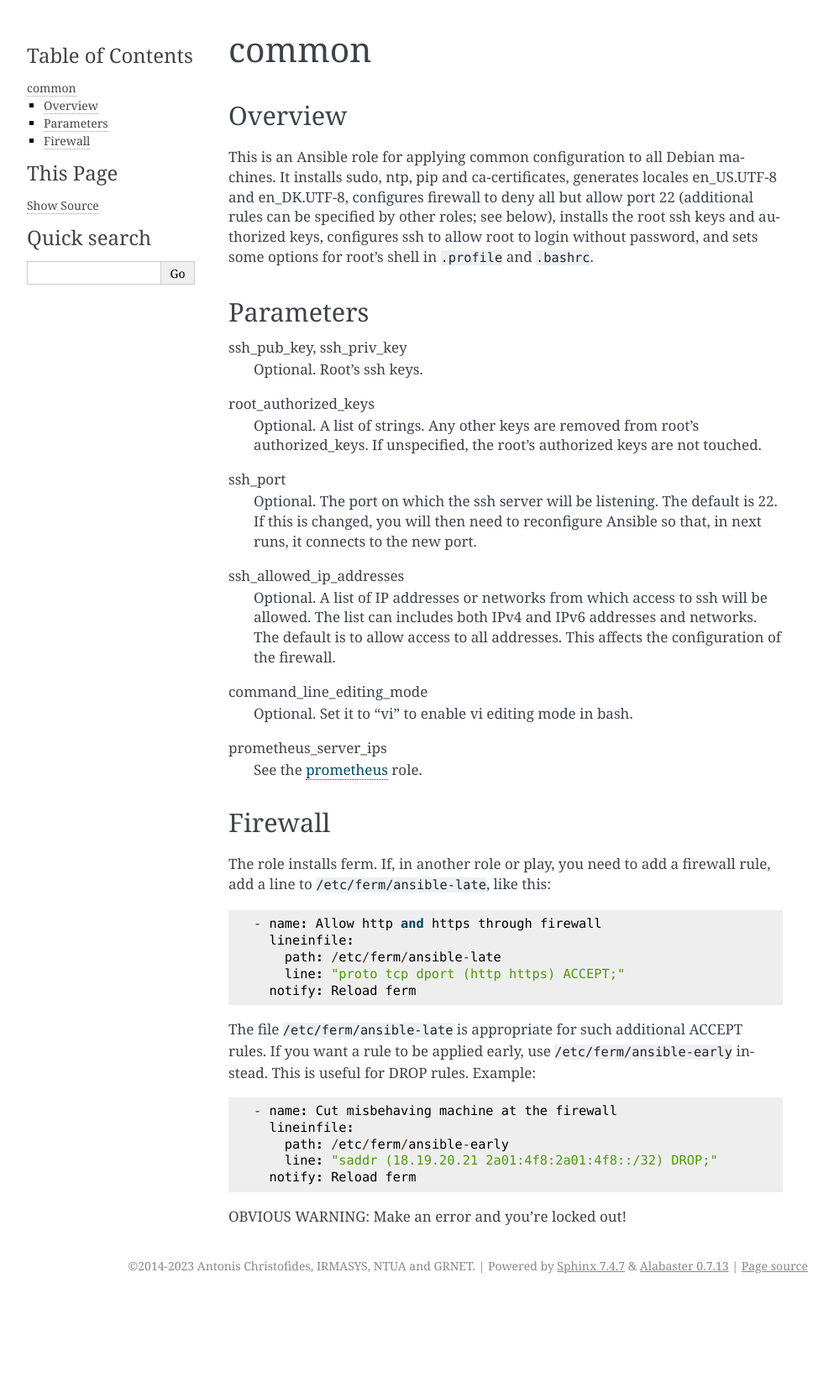
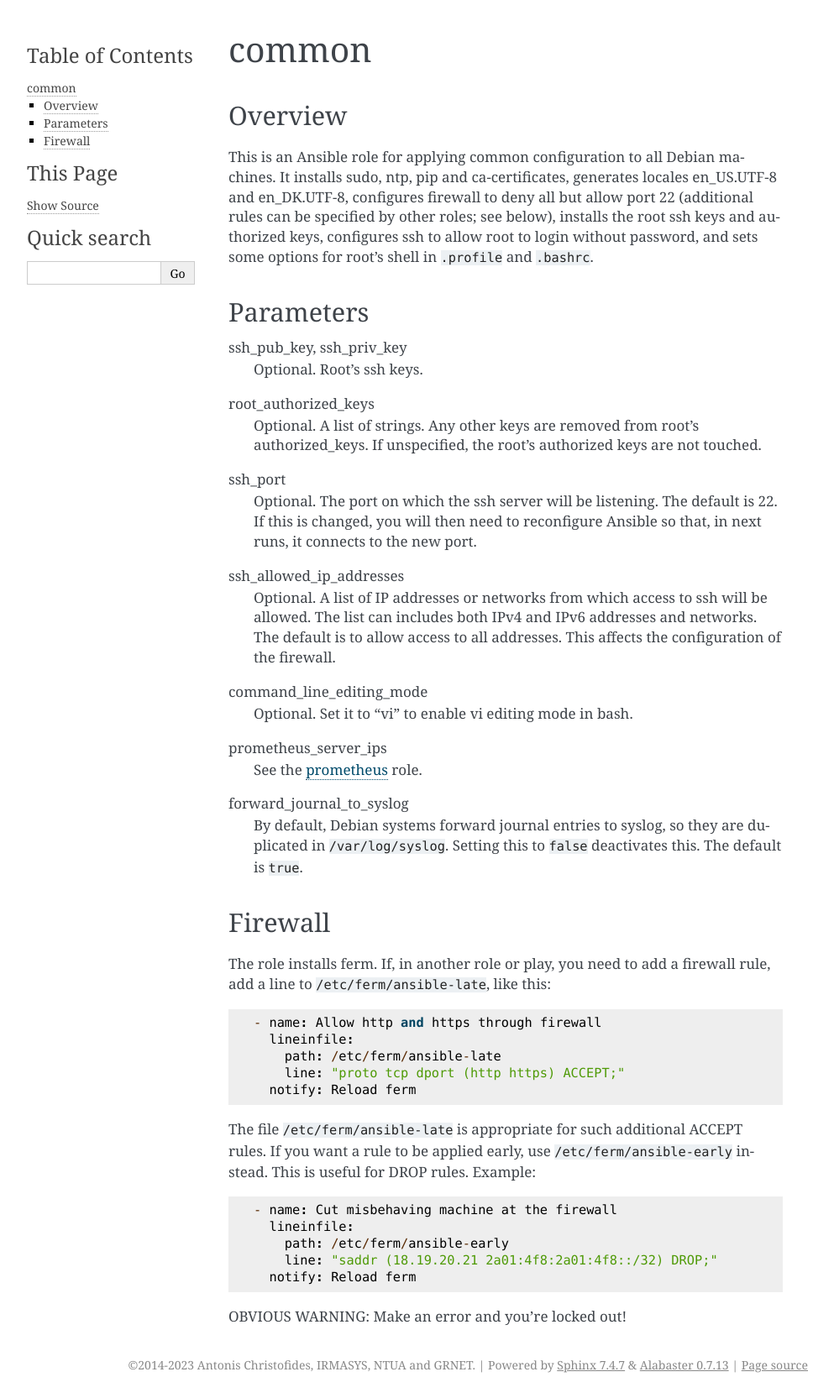
Before and after one commit to aptiko/aptiko.general, a Sphinx documentation site: the page built from docs/common.rst, in a window 1280 px wide. Shown: the whole page at 84% size, without its empty margins (148-1141 px from the left). Built offline with Sphinx 7.4.7, drawn with Linux system fonts in a browser that asks for light colours; before the commit the page ends 1547 px from its top, so only the background shows below that.

Commit message:
Make journald forwarding to syslog configurable

```diff
--- a/docs/common.rst
+++ b/docs/common.rst
@@ -43,6 +43,11 @@ command_line_editing_mode
 prometheus_server_ips
   See the :ref:`prometheus` role.
 
+forward_journal_to_syslog
+  By default, Debian systems forward journal entries to syslog, so they
+  are duplicated in :file:`/var/log/syslog`. Setting this to ``false``
+  deactivates this. The default is ``true``.
+
 Firewall
 ========
 
```
Also changed, not shown: 4 other files.
